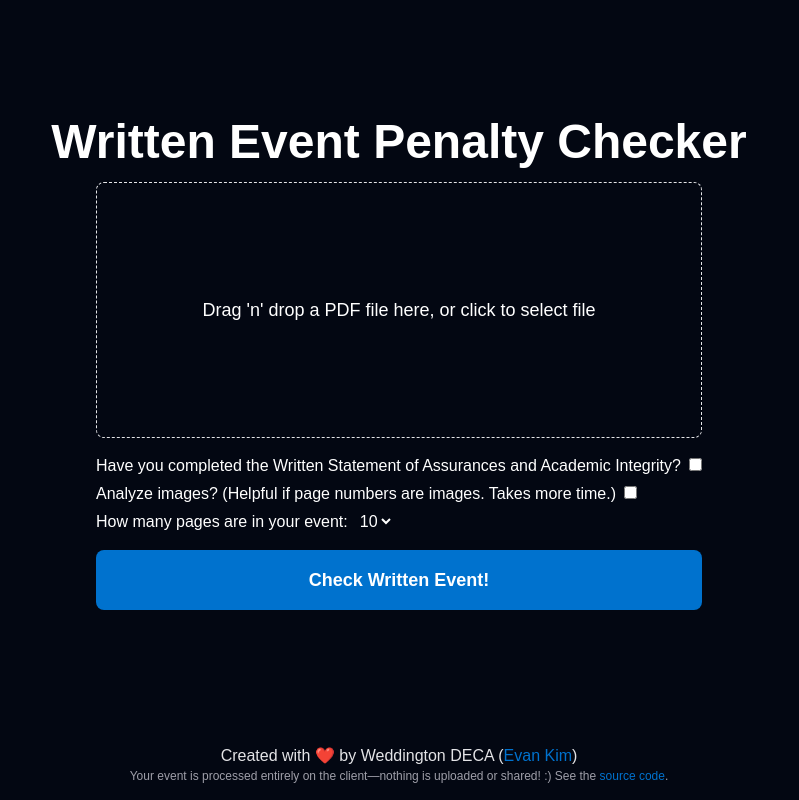
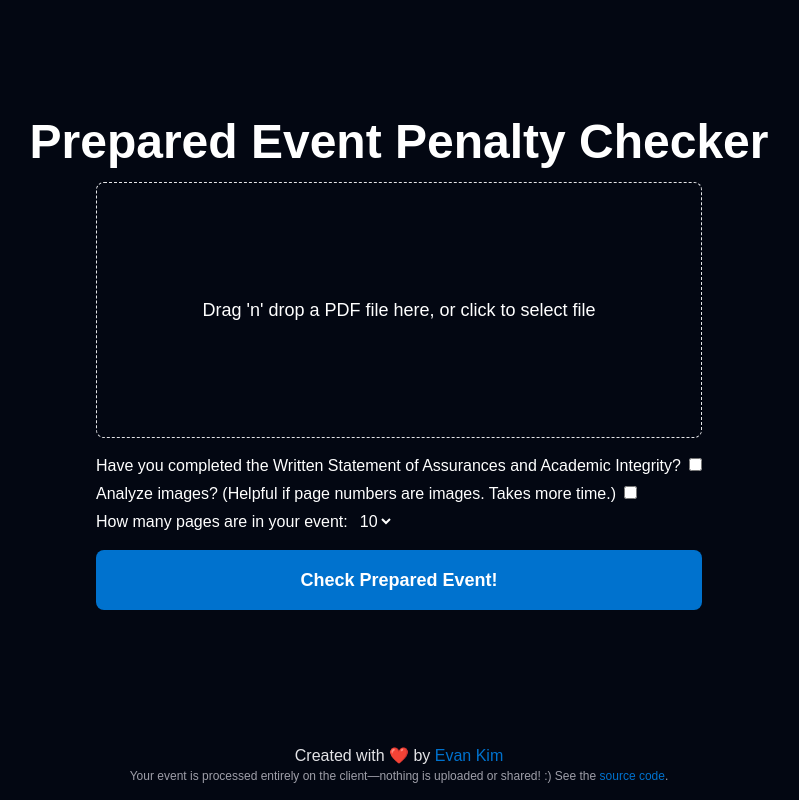
Before and after one commit to Evanston09/deca_penalty, a React (Vite) app: page / in a window 1280 px wide. Shown: the whole page, without its empty margins (241-1040 px from the left). Built offline with nearby package versions, Linux system fonts and the light colour scheme.

Commit message:
Do a sitewite renaming of written events

```diff
--- a/index.html
+++ b/index.html
@@ -3,7 +3,7 @@
   <head>
     <meta charset="UTF-8" />
     <meta name="viewport" content="width=device-width, initial-scale=1.0" />
-    <title>DECA Written Event Penalty Checker</title>
+    <title>Prepared Event Penalty Checker</title>
     <script
       defer
       src="https://umami.evankim.me/script.js"
--- a/src/components/Footer.tsx
+++ b/src/components/Footer.tsx
@@ -2,11 +2,10 @@ function Footer() {
   return (
     <footer className="text-center m-4 text-zinc-200 flex flex-col items-center">
       <p className="text-sm md:text-base">
-        Created with ❤️ by Weddington DECA (
+        Created with ❤️ by&nbsp;
         <a className="hover:underline text-deca-blue" href="https://evankim.me">
-          Evan Kim
+         Evan Kim
         </a>
-        )
       </p>
       <p className="text-xs text-zinc-400">
         Your event is processed entirely on the client—nothing is uploaded or
--- a/src/pages/Results.tsx
+++ b/src/pages/Results.tsx
@@ -87,7 +87,7 @@ function Results() {
         )}
 
       <h1 className="text-2xl md:text-5xl font-semibold mb-4">
-        Written Event Penalty Checker
+        Prepared Event Penalty Checker
       </h1>
 
       <iframe src={pdfLink} className="h-120 md:h-164 max-w-lg w-full mb-4" />
@@ -103,7 +103,7 @@ function Results() {
           />
           <StatusIndicator
             isDone={results.isRightDimensions}
-            text='Written Event fits within the required dimensions (8.5" x 11")'
+            text='Prepared Event fits within the required dimensions (8.5" x 11")'
           />
           <StatusIndicator
             isDone={state.isIntegrityDone}
--- a/src/pages/Upload.tsx
+++ b/src/pages/Upload.tsx
@@ -47,7 +47,7 @@ function Upload() {
   return (
     <>
       <h1 className="text-2xl md:text-5xl font-semibold mb-4">
-        Written Event Penalty Checker
+        Prepared Event Penalty Checker
       </h1>
 
       <form action={submit} className="flex flex-col gap-4 max-w-full">
@@ -118,7 +118,7 @@ function Upload() {
         </div>
 
         <button className="text-base md:text-lg font-semibold w-full bg-deca-blue hover:bg-deca-blue-hover p-4 rounded-lg">
-          Check Written Event!
+          Check Prepared Event!
         </button>
       </form>
     </>
```
Also changed, not shown: 1 other file (tests, documents, lock files or other folders).
